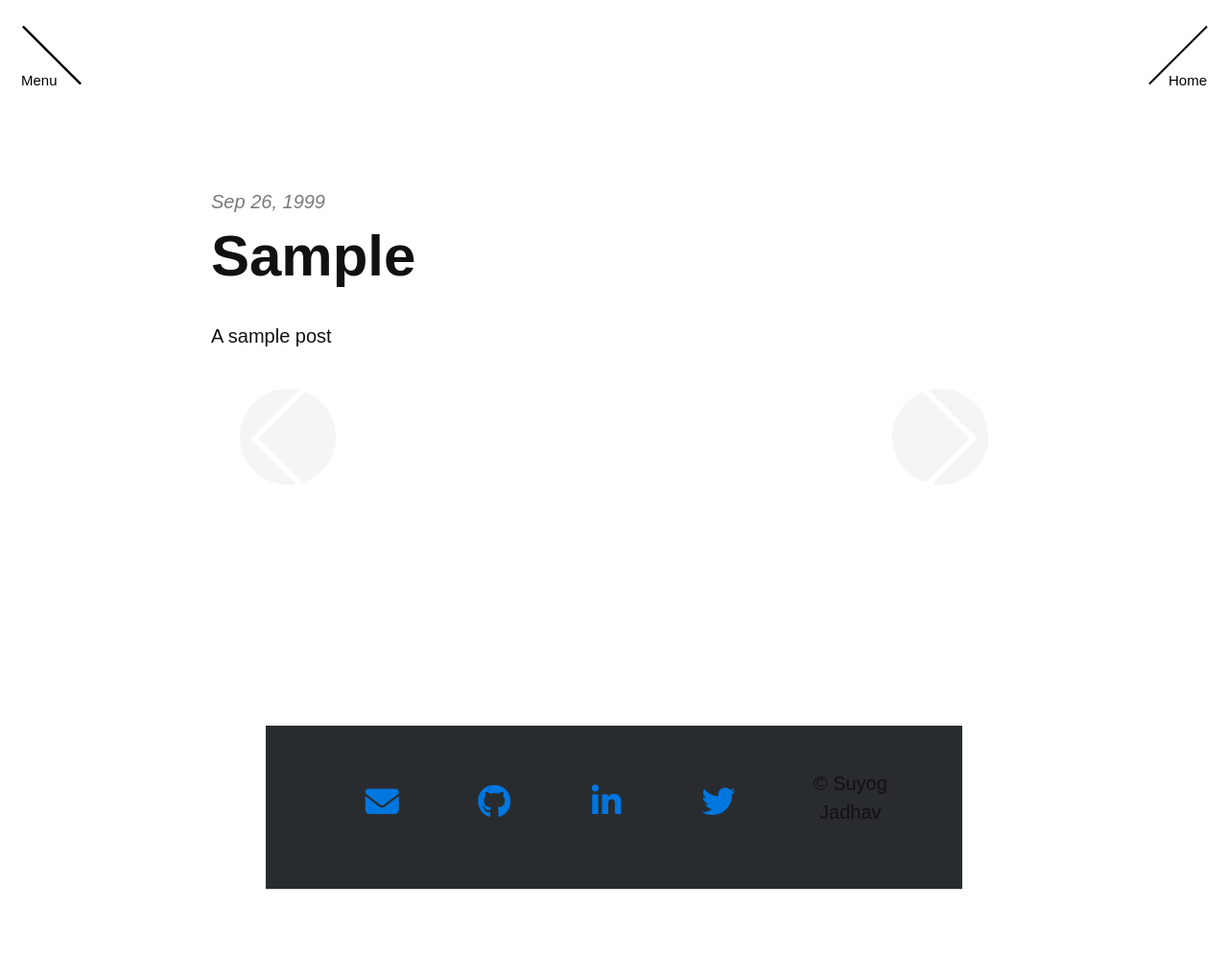
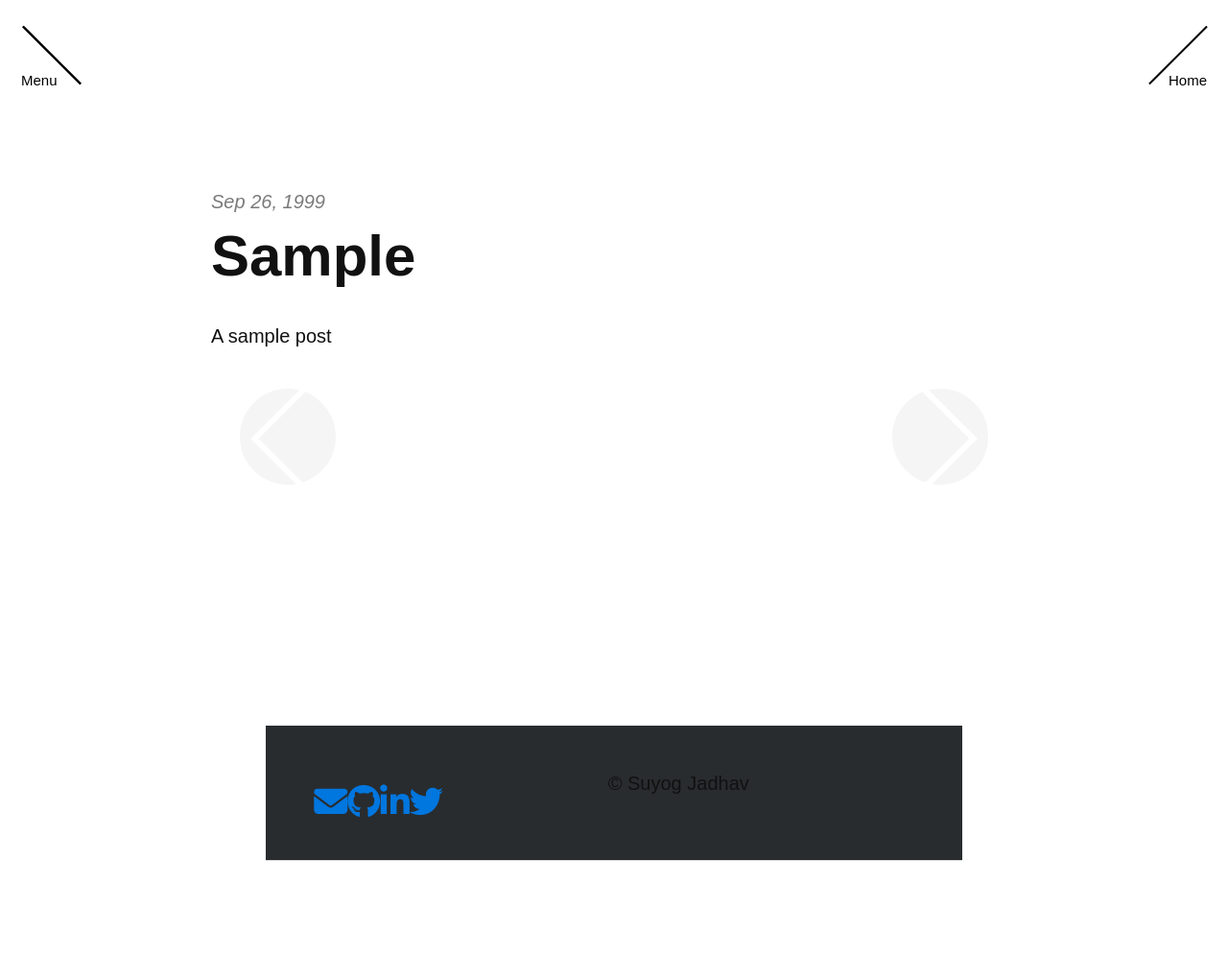
Before and after one commit to IAmSuyogJadhav/ipfs-website, a Jekyll site: the page built from index.html, in a window 1280 px wide. Shown: the whole page at 96% size. Built offline with Jekyll 4.4.1, drawn with Linux system fonts in a browser that asks for light colours; nearby versions of some CDN libraries; some web fonts are replaced; the list of posts is cut into pages by our own code; after the commit the page ends 966 px from its top, so only the background shows below that.

Commit message:
Testing footer

```diff
--- a/_includes/footer.html
+++ b/_includes/footer.html
@@ -72,12 +72,12 @@ footer {
 footer .desktop-footer .footer-each {
     float: left;
     display: block;
-    margin-right: 4%;
-    width: 14.70196%;
+    /* margin-right: 4%; */
+    /* width: 14.70196%; */
 }
 
 footer .desktop-footer .footer-each:first-child {
-    margin-left: 4%;
+    /* margin-left: 4%; */
 }
 
 footer .footer-each a {
```
